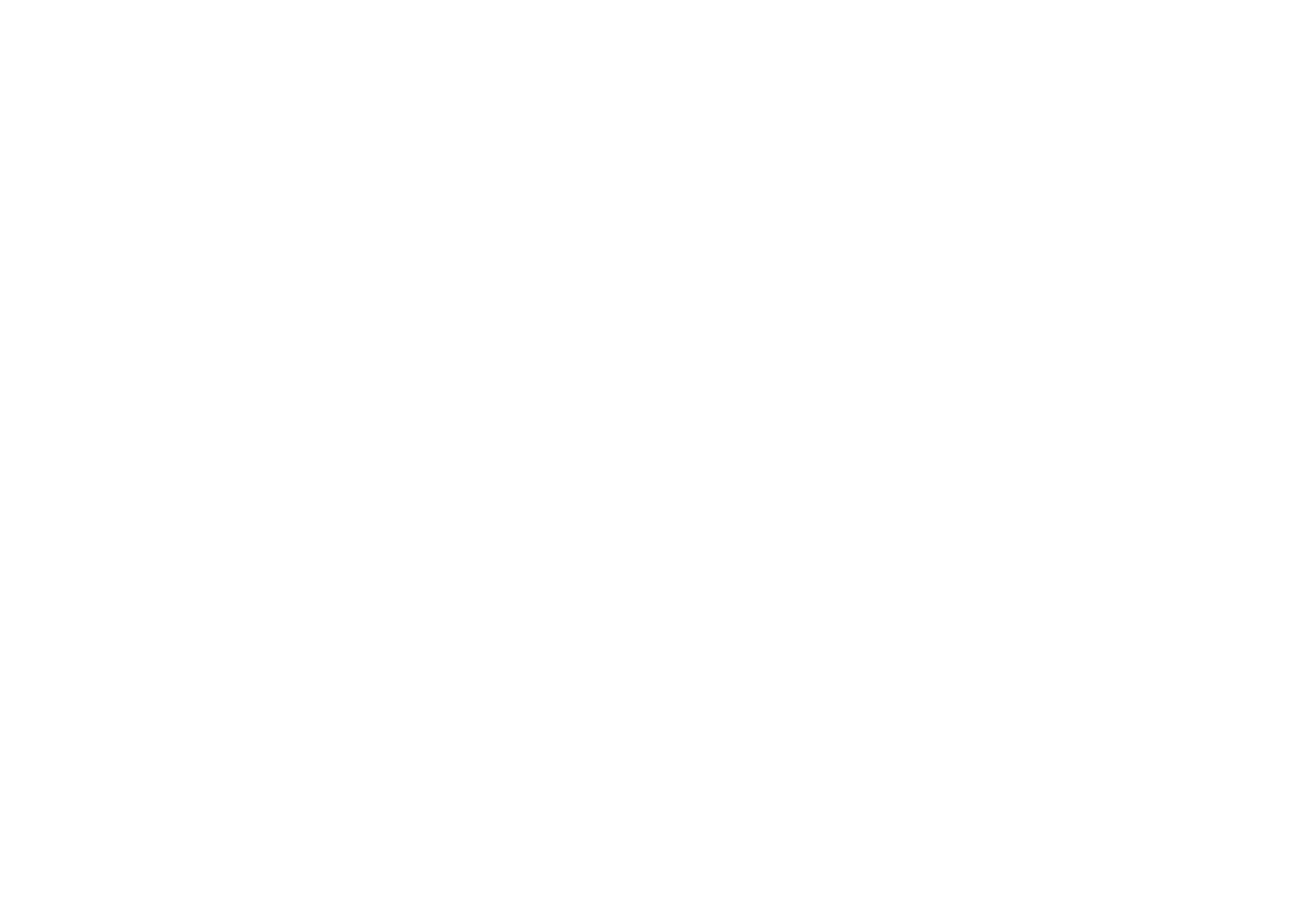
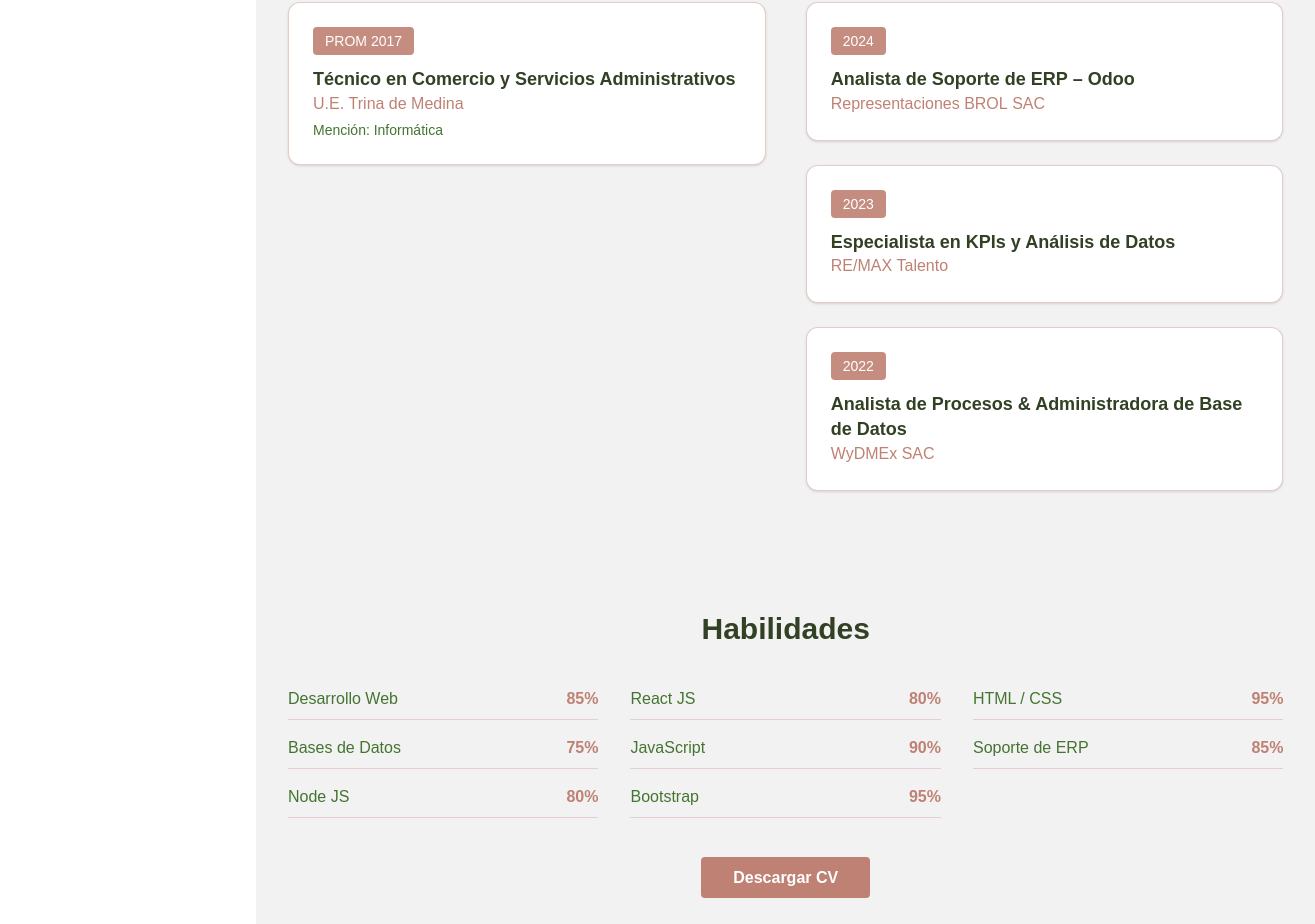
Before and after one commit to VeronicaC-Fuentes/veronicadev, a Next.js app: page / in a window 1280 px wide. Shown: the part 3181-4105 px from the top of the page, 1315 px wide, since content can reach past the window. Before the commit the page ends 2676 px from the top, so only its background shows below. Built offline with nearby package versions, Linux system fonts and the light colour scheme; no server answers.

Commit message:
Seccion Curriculum

```diff
--- a/src/app/components/PortfolioSection.jsx
+++ b/src/app/components/PortfolioSection.jsx
@@ -1,11 +1,58 @@
-// app/components/PortafolioSection.jsx
 "use client";
 
+import Image from "next/image";
+
 export default function PortafolioSection() {
+  // Rutas reales en /public/portfolio/
+  const projects = [
+    { title: "Landing Page", img: "/portfolio/landing-1.jpg" },
+    { title: "Página Web", img: "/portfolio/web-1.jpg" },
+    { title: "Aplicación Web", img: "/portfolio/app-1.jpg" },
+    { title: "Landing Page", img: "/portfolio/landing-2.jpg" },
+    { title: "Página Web", img: "/portfolio/web-2.jpg" },
+    { title: "Página Web", img: "/portfolio/web-3.jpg" }
+  ];
+
   return (
-    <section id="about" className="mb-8">
-      <h2 className="text-3xl font-bold">Acerca de mí</h2>
-      {/* Contenido de la sección */}
+    <section
+      id="portfolio"
+      className="py-28 sm:py-32 px-4 sm:px-6 lg:px-8 bg-[#263321] text-[#F2F2F2]"
+    >
+      {/* Contenedor centrado */}
+      <div className="flex flex-col items-center w-full max-w-6xl mx-auto">
+        {/* Cabecera */}
+        <div className="relative mb-20 sm:mb-24 text-center w-full">
+          {/* Marca de agua */}
+          <h1 className="absolute inset-0 flex items-center justify-center font-extrabold select-none leading-none text-[#324024] opacity-15 text-[3.5rem] sm:text-[6rem] md:text-[8rem] lg:text-[10rem]">
+            PORTAFOLIO
+          </h1>
+          {/* Título frontal */}
+          <h2 className="relative z-10 text-3xl sm:text-4xl lg:text-5xl font-bold text-[#BF8173]">
+            Mis Trabajos
+          </h2>
+        </div>
+
+        {/* Grid de proyectos */}
+        <div className="grid grid-cols-1 sm:grid-cols-2 lg:grid-cols-3 gap-10 w-full">
+          {projects.map(({ title, img }) => (
+            <figure key={title + img} className="group flex flex-col items-center text-center">
+              <div className="relative w-full aspect-video rounded-xl border border-[#BF8173] bg-[#111418] overflow-hidden transition-colors group-hover:border-[#6ca12b]">
+                <Image
+                  src={img}
+                  alt={title}
+                  fill
+                  sizes="(max-width: 640px) 100vw, (max-width:1024px) 50vw, 33vw"
+                  className="object-cover transition-transform duration-300 group-hover:scale-105"
+                  priority
+                />
+              </div>
+              <figcaption className="mt-4 text-lg font-semibold text-[#F2F2F2] group-hover:text-[#6ca12b]">
+                {title}
+              </figcaption>
+            </figure>
+          ))}
+        </div>
+      </div>
     </section>
   );
 }
--- a/src/app/components/ResumeSection.jsx
+++ b/src/app/components/ResumeSection.jsx
@@ -1,11 +1,127 @@
-// app/components/ResumeSection.jsx
 "use client";
 
+// Sección de Currículum + Habilidades — totalmente responsive
 export default function ResumeSection() {
+  const skills = [
+    { name: 'Desarrollo Web', pct: 85 },
+    { name: 'React JS', pct: 80 },
+    { name: 'HTML / CSS', pct: 95 },
+    { name: 'Bases de Datos', pct: 75 },
+    { name: 'JavaScript', pct: 90 },
+    { name: 'Soporte de ERP', pct: 85 },
+    { name: 'Node JS', pct: 80 },
+    { name: 'Bootstrap', pct: 95 },
+  ];
+
   return (
-    <section id="about" className="mb-8">
-      <h2 className="text-3xl font-bold">Acerca de mí</h2>
-      {/* Contenido de la sección */}
+    <section id="curriculum" className="py-16 px-4 sm:px-6 lg:px-8 bg-[#F2F2F2] text-[#457431]">
+      {/* Encabezado principal */}
+      <div className="relative text-center mb-16 sm:mb-20 lg:mb-24">
+        <h2 className="font-extrabold uppercase tracking-widest select-none opacity-50 text-[#E6E6E6] text-5xl sm:text-7xl lg:text-9xl">
+          CURRÍCULUM
+        </h2>
+        <span className="absolute inset-0 flex items-center justify-center font-bold drop-shadow-sm text-[#BF8173] text-2xl sm:text-4xl lg:text-5xl">
+          Mi&nbsp;Resumen
+        </span>
+      </div>
+
+      {/* Educación y Experiencia */}
+      <div className="flex flex-col lg:flex-row gap-8 lg:gap-10 max-w-6xl mx-auto mb-20 lg:mb-24">
+        {/* EDUCACIÓN */}
+        <div className="flex-1">
+          <h3 className="text-xl sm:text-2xl font-semibold mb-6 text-[#324024]">Educación</h3>
+
+          {[{
+            period: '2022 – 2024',
+            title: 'Técnico en Desarrollo de Software',
+            place: 'Instituto San Ignacio de Loyola',
+          }, {
+            period: 'PROM 2017',
+            title: 'Técnico en Comercio y Servicios Administrativos',
+            place: 'U.E. Trina de Medina',
+            extra: 'Mención: Informática',
+          }].map((edu) => (
+            <div
+              key={edu.title}
+              className="bg-white rounded-xl p-4 sm:p-6 mb-6 border border-[#BF8173]/40 hover:border-[#BF8173] shadow-sm hover:shadow-md transition-all"
+            >
+              <span className="inline-block bg-[#BF8173]/90 text-white px-3 py-1 rounded text-xs sm:text-sm font-medium mb-3">
+                {edu.period}
+              </span>
+              <h4 className="text-base sm:text-lg font-semibold text-[#324024] leading-snug">
+                {edu.title}
+              </h4>
+              <p className="text-[#BF8173] text-sm sm:text-base">{edu.place}</p>
+              {edu.extra && <p className="text-sm mt-1">{edu.extra}</p>}
+            </div>
+          ))}
+        </div>
+
+        {/* EXPERIENCIA */}
+        <div className="flex-1">
+          <h3 className="text-xl sm:text-2xl font-semibold mb-6 text-[#324024]">Experiencia</h3>
+
+          {[{
+            period: '2022 – Actualidad',
+            title: 'Desarrolladora Web',
+            place: 'Freelance',
+          }, {
+            period: '2024',
+            title: 'Analista de Soporte de ERP – Odoo',
+            place: 'Representaciones BROL SAC',
+          }, {
+            period: '2023',
+            title: 'Especialista en KPIs y Análisis de Datos',
+            place: 'RE/MAX Talento',
+          }, {
+            period: '2022',
+            title: 'Analista de Procesos & Administradora de Base de Datos',
+            place: 'WyDMEx SAC',
+          }].map((job) => (
+            <div
+              key={job.title}
+              className="bg-white rounded-xl p-4 sm:p-6 mb-6 border border-[#BF8173]/40 hover:border-[#BF8173] shadow-sm hover:shadow-md transition-all"
+            >
+              <span className="inline-block bg-[#BF8173]/90 text-white px-3 py-1 rounded text-xs sm:text-sm font-medium mb-3">
+                {job.period}
+              </span>
+              <h4 className="text-base sm:text-lg font-semibold text-[#324024] leading-snug">
+                {job.title}
+              </h4>
+              <p className="text-[#BF8173] text-sm sm:text-base">{job.place}</p>
+            </div>
+          ))}
+        </div>
+      </div>
+
+      {/* HABILIDADES */}
+      <div className="max-w-6xl mx-auto">
+        <h3 className="text-center text-2xl sm:text-3xl font-semibold mb-8 sm:mb-10 text-[#324024]">Habilidades</h3>
+
+        <div className="grid grid-cols-1 sm:grid-cols-2 lg:grid-cols-3 gap-y-4 gap-x-8 mb-12">
+          {skills.map((skill) => (
+            <div
+              key={skill.name}
+              className="flex justify-between items-center border-b border-[#BF8173]/30 pb-2"
+            >
+              <span className="font-medium text-sm sm:text-base text-[#457431]">{skill.name}</span>
+              <span className="font-semibold text-sm sm:text-base text-[#BF8173]">{skill.pct}%</span>
+            </div>
+          ))}
+        </div>
+
+        {/* BOTÓN */}
+        <div className="text-center mt-8 sm:mt-10">
+          <a
+            href="https://drive.google.com/file/d/1sZmMvY2UN2OC9VAcdhDbj7j8lTHEZMSV/view?usp=sharing"
+            target="_blank"
+            rel="noopener noreferrer"
+            className="bg-[#BF8173] hover:bg-[#457431] text-white px-6 py-3 sm:px-8 sm:py-3 rounded font-semibold text-sm sm:text-base transition-colors cursor-pointer"
+          >
+            Descargar CV
+          </a>
+        </div>
+      </div>
     </section>
   );
 }
--- a/src/app/page.js
+++ b/src/app/page.js
@@ -12,6 +12,7 @@
       <HomeSection />
       <AboutSection />
       <ServicesSection />
+      <ResumeSection />
     </>
   )
 }
```
